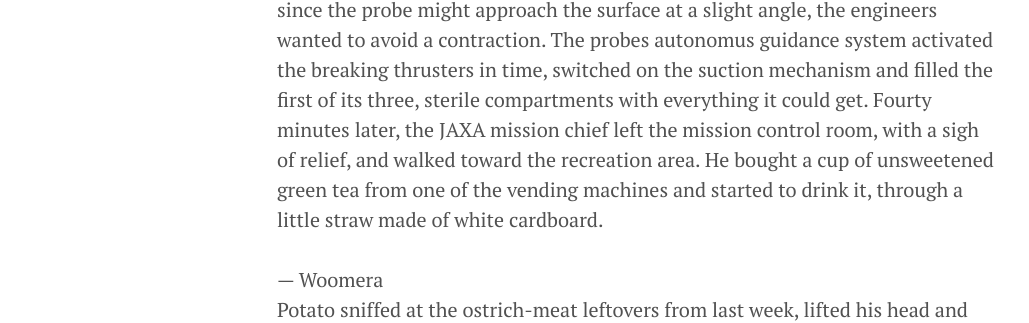
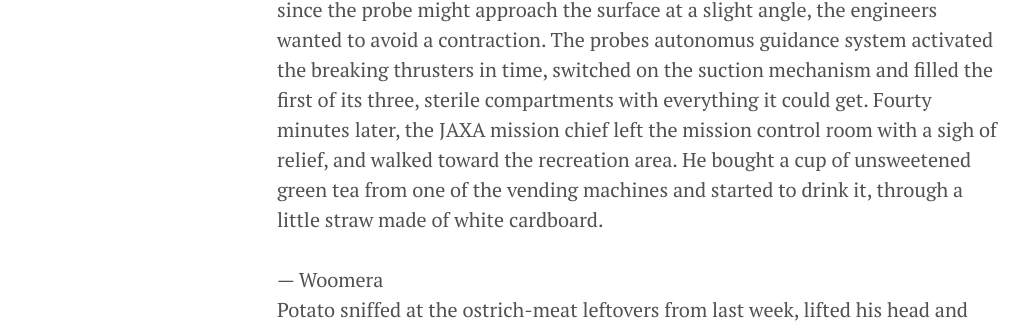
Before and after one commit to SOSTaler/sostaler.github.io, a Jekyll site: the page built from TheHayabusaEffect.md, in a window 1280 px wide and 900 px high, scrolled down 4591 px. Shown: the part 324-647 px from the top of the window, without its empty margins (3-1032 px from the left). Built offline with Jekyll 4.4.1, drawn with Linux system fonts in a browser that asks for light colours; comment, search, counter and statistics services are not loaded; some of the changed text lies outside the part shown.

Commit message:
Update TheHayabusaEffect.md

```diff
--- a/TheHayabusaEffect.md
+++ b/TheHayabusaEffect.md
@@ -42,9 +42,9 @@ The Intelligence Coordinator shook his head and the Head of State continued.<br>
 --- The Probe<br>
 There was no life in the asteroids core. Not even in his outer layers, made of ice and cosmic dust. There were however large numbers of molecules which scientists would have classified as organic. But that did not mean they came from living organisms. On Ryugu, they did not come from anything that lived. But they still multiplied. Through a process called self-replication, two of these molecules could create a third, using only primitive substances. This process had been kicked-off last, roughly fifteen million years ago, when the impact of a small dead rock had caused the asteroid to vibrate in the ultrasound range. Much in the same way that the copper projectile, fired at the asteroid by the Hayabusa 2 probe 48 hours ago to pierce its outer layer, had made Ryugu ring like a bell.<br><br>
 „We are getting data. It looks good. Suction seems to work fine“, said the communications engineer in the JAXA groupchat.<br><br>
-The probes approach toward the new crater on the asteroid was a critical manoeuvre, especially the last few meters.  The suction tube was telescopic, but since the probe might approach the surface at a slight angle, the engineers wanted to avoid a contraction. The probes autonomus guidance system activated the breaking thrusters in time, switched on the suction mechanism and filled the first of its three, sterile compartments with everything it could get. Fourty minutes later, the JAXA mission chief left the mission control room, with a sigh of relief, and walked toward the recreation area. He bought a cup of unsweetened green tea from one of the vending machines and started to drink it, through a little straw made of white cardboard.<br><br>
+The probes approach toward the new crater on the asteroid was a critical manoeuvre, especially the last few meters.  The suction tube was telescopic, but since the probe might approach the surface at a slight angle, the engineers wanted to avoid a contraction. The probes autonomus guidance system activated the breaking thrusters in time, switched on the suction mechanism and filled the first of its three, sterile compartments with everything it could get. Fourty minutes later, the JAXA mission chief left the mission control room with a sigh of relief, and walked toward the recreation area. He bought a cup of unsweetened green tea from one of the vending machines and started to drink it, through a little straw made of white cardboard.<br><br>
 --- Woomera<br>
-Potato sniffed at the ostrich-meat leftovers from last week, lifted his head and looked at George. Then he let his  head sink again and strolled  back into the shadows.<br><br>
+Potato sniffed at the ostrich-meat leftovers from last week, lifted his head and looked at George. Then he let his head sink again and strolled back into the shadows.<br><br>
 „Ya‘r gettin picky, are ya?“, George said after him. He hadn‘t bought Potato from the previous owner of the mine. The dog had just appeared on day. And stayed. In the beginning, he ate all the leftovers George would let him have. But for a while now, he had been choosing what, and what not to eat. Maybe, George thought, the people of the military base are feeding him now. It lay four kilometers to the northwest. Going in a straight line.  By car it was more. <br><br>
 „Don‘t let tha cook af da base bribe ya, my friend. Ya‘ll regret it. Ya might be tha next meat linin in his stew.“<br><br>
 Potato did not get the hint. Not because he wasn‘t smart. But because, for a while now, he had stopped trying to make sense of the low growling sounds people made. They fed him when he played their games and if he stuck around. That was enough.<br><br>
```
